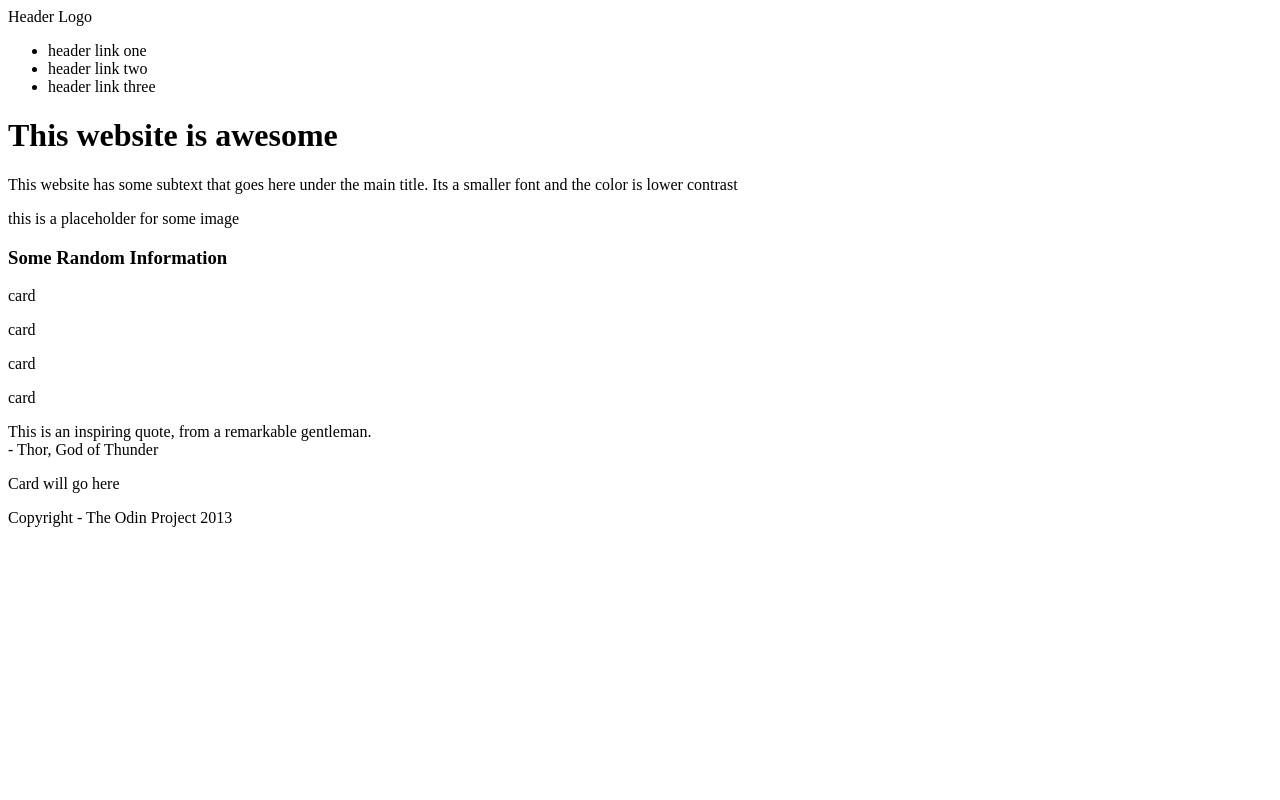
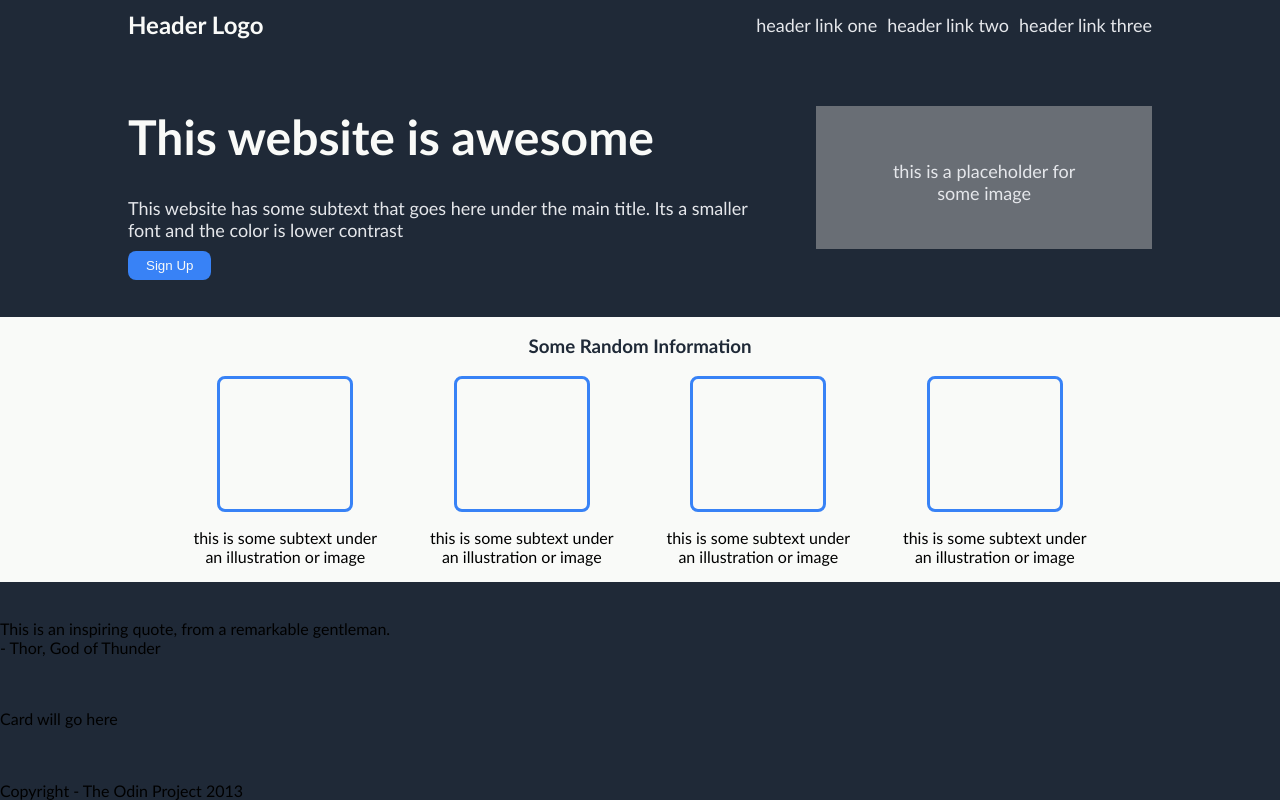
Before and after one commit to monkeC0der/landing-page-project, a plain HTML site: page index.html in a window 1280 px wide. Drawn offline with Linux system fonts and the light colour scheme.

Commit message:
Add html and most of css

```diff
--- a/index.html
+++ b/index.html
@@ -18,6 +18,7 @@
             <div class="row-one-intro">
                 <h1>This website is awesome</h1>
                 <p>This website has some subtext that goes here under the main title. Its a smaller font and the color is lower contrast</p>
+                <button>Sign Up</button>
             </div>
             <div class="row-one-image">
                 <p>this is a placeholder for some image</p>
@@ -26,18 +27,30 @@
         <div class="row-two">
             <h3 class="row-two-header">Some Random Information</h3>
             <div class="row-two-cards">
+                <div class="card-and-text">
                 <div class="card">
-                    <p>card</p>
+
                 </div>
-                <div class="card">
-                    <p>card</p>
+                <p>this is some subtext under an illustration or image</p>
                 </div>
-                <div class="card">
-                    <p>card</p>
-                </div>
-                <div class="card">
-                    <p>card</p>
-                </div>
+                <div class="card-and-text">
+                    <div class="card">
+
+                    </div>
+                    <p>this is some subtext under an illustration or image</p>
+                    </div>
+                    <div class="card-and-text">
+                        <div class="card">
+
+                        </div>
+                        <p>this is some subtext under an illustration or image</p>
+                        </div>
+                        <div class="card-and-text">
+                            <div class="card">
+
+                            </div>
+                            <p>this is some subtext under an illustration or image</p>
+                            </div>
             </div>
         </div>
         <div class="row-three">
--- a/style.css
+++ b/style.css
@@ -0,0 +1,113 @@
+body {
+    display:flex;
+    flex-direction: column;
+    justify-content:space-between;
+    height: 100vh;
+    margin: 0px;
+    background-color: #1F2937;
+    font-family: 'Trebuchet MS', 'Lucida Sans Unicode', 'Lucida Grande', 'Lucida Sans', Arial, sans-serif;
+}
+
+.header ul, .row-one p {
+    color: #E5E7EB;
+    font-size: 18px;
+}
+
+.header, .row-one {
+    margin-left: 10%;
+    margin-right: 10%;
+}
+
+.header {
+    display: flex;
+    justify-content: space-between;
+    align-items: center;
+    margin-top: 10px;
+}
+
+.header-logo {
+    color: #F9FAF8;
+    font-size: 24px;
+    font-weight: bold;
+}
+
+.header-navlist {
+    list-style-type: none;
+    display: flex;
+    gap: 10px;
+    margin: 0px;
+}
+
+.row-one {
+    display: flex;
+    justify-content: space-between;
+    align-items: center;
+    gap: 60px;
+}
+
+.row-one h1 {
+    font-size: 48px;
+    font-weight: bolder;
+    color: #F9FAF8;
+}
+
+.row-one p {
+    margin-bottom: 10px;
+}
+
+.row-one button {
+    background-color: #3882F6;
+    border-style: none;
+    color: #F9FAF8;
+    padding-top: 7px;
+    padding-bottom: 7px;
+    padding-left: 18px;
+    padding-right: 18px;
+    border-radius: 8px;
+}
+.row-one-image {
+    background-color: #696e75;
+    display: flex;
+    padding-left: 70px;
+    padding-right: 70px;
+    margin: 0px;
+    height:70%;
+    text-align: center;
+    justify-content: center;
+    align-items: center;
+}
+
+.row-two {
+    display: flex;
+    flex-direction: column;
+    align-items: center;
+    background-color: #F9FAF8;
+}
+
+.row-two-header {
+    color: #1F2937;
+}
+
+.row-two-cards {
+    display: flex;
+    justify-content: space-between;
+    gap: 50px;
+    margin-left: 15%;
+    margin-right: 15%;
+}
+
+.card {
+    border: solid #3882F6;
+    border-radius: 8px;
+    padding: 40px;
+    width: 50px;
+    height: 50px;
+}
+
+.card-and-text {
+    display: flex;
+    flex-direction: column;
+    align-items: center;
+    justify-content: center;
+    text-align: center;
+}
```
